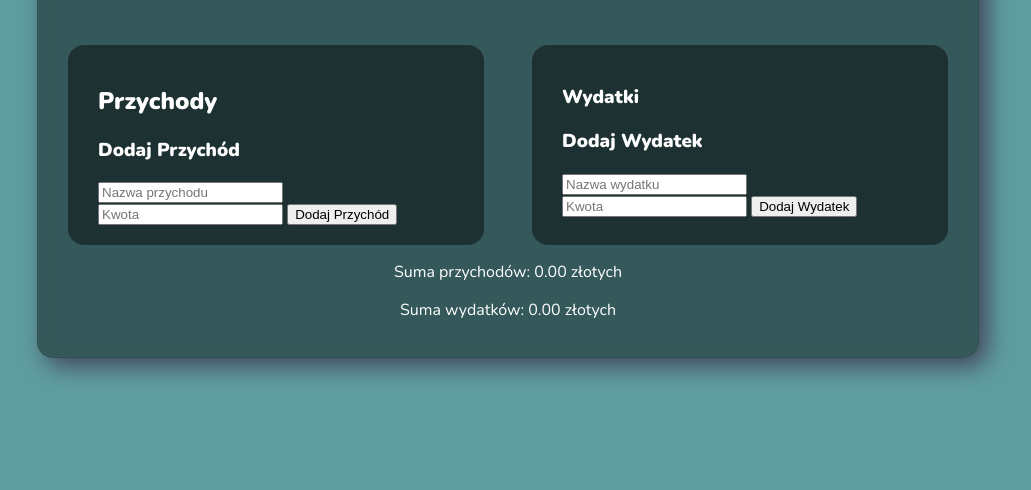
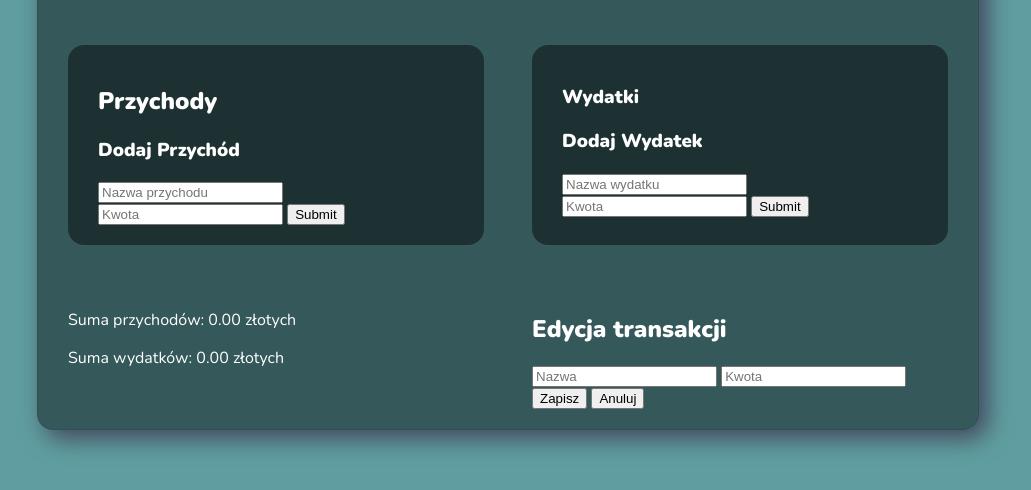
Before and after one commit to FakeGods/Budget, a plain HTML site: page index.html in a window 1280 px wide. Shown: the part 158-648 px from the top of the page, without its empty margins (132-1163 px from the left). Drawn offline with nearby package versions, Linux system fonts and the light colour scheme.

Commit message:
form and modul

```diff
--- a/index.html
+++ b/index.html
@@ -25,9 +25,11 @@
             </ul>
             <div class="add-transaction">
                 <h3>Dodaj Przychód</h3>
-                <input type="text" id="income-name" placeholder="Nazwa przychodu">
-                <input type="number" id="income-amount" placeholder="Kwota">
-                <button id="add-income">Dodaj Przychód</button>
+                <form id="addIncomeForm">
+                    <input type="text" id="income-name" placeholder="Nazwa przychodu" required>
+                    <input type="number" id="income-amount" placeholder="Kwota"  required>
+                    <input type="submit" id="add-income">
+                </form>
             </div>
         </div>
         <!--Wydatki-->
@@ -37,17 +39,31 @@
             </ul>
             <div class="add-transaction">
                 <h3>Dodaj Wydatek</h3>
-                <input type="text" id="expense-name" placeholder="Nazwa wydatku">
-                <input type="number" id="expense-amount" placeholder="Kwota">
-                <button id="add-expense">Dodaj Wydatek</button>
+                <form id="addExpenseForm">
+                    <input type="text" id="expense-name" placeholder="Nazwa wydatku">
+                    <input type="number" id="expense-amount" placeholder="Kwota"  required>
+                    <input type="submit" id="add-expense"></input>
+                </form>
             </div>
         </div>
         <!--Sumy-->
-    </div class="end">
+    <div class="end">
         <div>
             <p id="total-income"></p>
             <p id="total-expense"></p>
         </div>
+    </div>
+    <div id="edit-modal" class="modal">
+        <div class="modal-content">
+            <h2>Edycja transakcji</h2>
+            <form id="edit-form">
+                <input type="text" id="edit-name" placeholder="Nazwa">
+                <input type="number" id="edit-amount" placeholder="Kwota">
+                <button type="button" id="edit-save">Zapisz</button>
+                <button type="button" id="edit-cancel">Anuluj</button>
+            </form>
+        </div>
+    </div>
     <script src="index.js"></script>
 </body>
 </html>
--- a/index.js
+++ b/index.js
@@ -9,14 +9,16 @@ const addIncomeButton = document.getElementById("add-income");
 const addExpenseButton = document.getElementById("add-expense");
 const totalIncomeElement = document.getElementById("total-income");
 const totalExpenseElement = document.getElementById("total-expense");
+const addIncomeForm = document.getElementById("addIncomeForm");
+const addExpenseForm = document.getElementById("addExpenseForm");
 
 
-let incomeTransactions = [];
-let expenseTransactions = [];
+const incomeTransactions = [];
+const expenseTransactions = [];
 
 // dodanie transakcji
 function addTransaction(name, amount, type) {
-    if (name === "" || amount <= 0) {
+    if (!name|| amount <= 0) {
         alert("Wprowadź poprawne dane transakcji.");
         return;
     }
@@ -24,8 +26,8 @@ function addTransaction(name, amount, type) {
     const transaction = {
         name,
         amount,
+        id: Math.random(),
     };
-
     if (type === "income") {
         incomeTransactions.push(transaction);
     } else {
@@ -55,7 +57,7 @@ function updateUI() {
     const totalIncome = calculateTotal(incomeTransactions);
     const totalExpense = calculateTotal(expenseTransactions);
 
-    // ktualizacja bilansu
+    // aktualizacja bilansu
     if (balance > 0) {
         balanceInfo.textContent = `Możesz jeszcze wydać ${balance.toFixed(2)} złotych`;
     } else if (balance < 0) {
@@ -91,22 +93,23 @@ function calculateTotal(transactions) {
     return total;
 }
 
-
 function displayTransactions(transactions, list, type) {
     for (let i = 0; i < transactions.length; i++) {
-        const listItem = createTransactionElement(transactions[i], i, type);
+        const listItem = createTransactionElement(transactions[i], type);
         list.appendChild(listItem);
     }
 }
 
 // dodawanie przychodów i wydaktów
-addIncomeButton.addEventListener("click", () => {
+addIncomeForm.addEventListener("submit", (event) => {
+    event.preventDefault();
     const name = incomeName.value;
     const amount = parseFloat(incomeAmount.value);
     addTransaction(name, amount, "income");
 });
 
-addExpenseButton.addEventListener("click", () => {
+addExpenseForm.addEventListener("submit", (event) => {
+    event.preventDefault()
     const name = expenseName.value;
     const amount = parseFloat(expenseAmount.value);
     addTransaction(name, amount, "expense");
@@ -114,16 +117,17 @@ addExpenseButton.addEventListener("click", () => {
 
 function deleteTransaction(id, type) {
     if (type === "income") {
-        incomeTransactions = incomeTransactions.filter((transaction, index) => index !== id);
+        const IndexToRemove = incomeTransactions.findIndex((item) => item.id === id);
+        incomeTransactions.splice(IndexToRemove, 1);
     } else {
-        expenseTransactions = expenseTransactions.filter((transaction, index) => index !== id);
+        expenseTransactions.splice((transaction, index) => index !== id);
     }
 
     updateUI();
 }
 
 // lista transakcji
-function createTransactionElement(transaction, id, type) {
+function createTransactionElement(transaction, type) {
     const listItem = document.createElement("li");
     listItem.textContent = `${transaction.name}: ${transaction.amount.toFixed(2)} złotych`;
 
@@ -131,7 +135,7 @@ function createTransactionElement(transaction, id, type) {
     deleteButton.innerHTML = '<i class="fas fa-trash-alt"></i>';
     deleteButton.classList.add("delete-button");
     deleteButton.addEventListener("click", () => {
-        deleteTransaction(id, type);
+        deleteTransaction(transaction.id, type);
     });
 
     listItem.appendChild(deleteButton);
```
